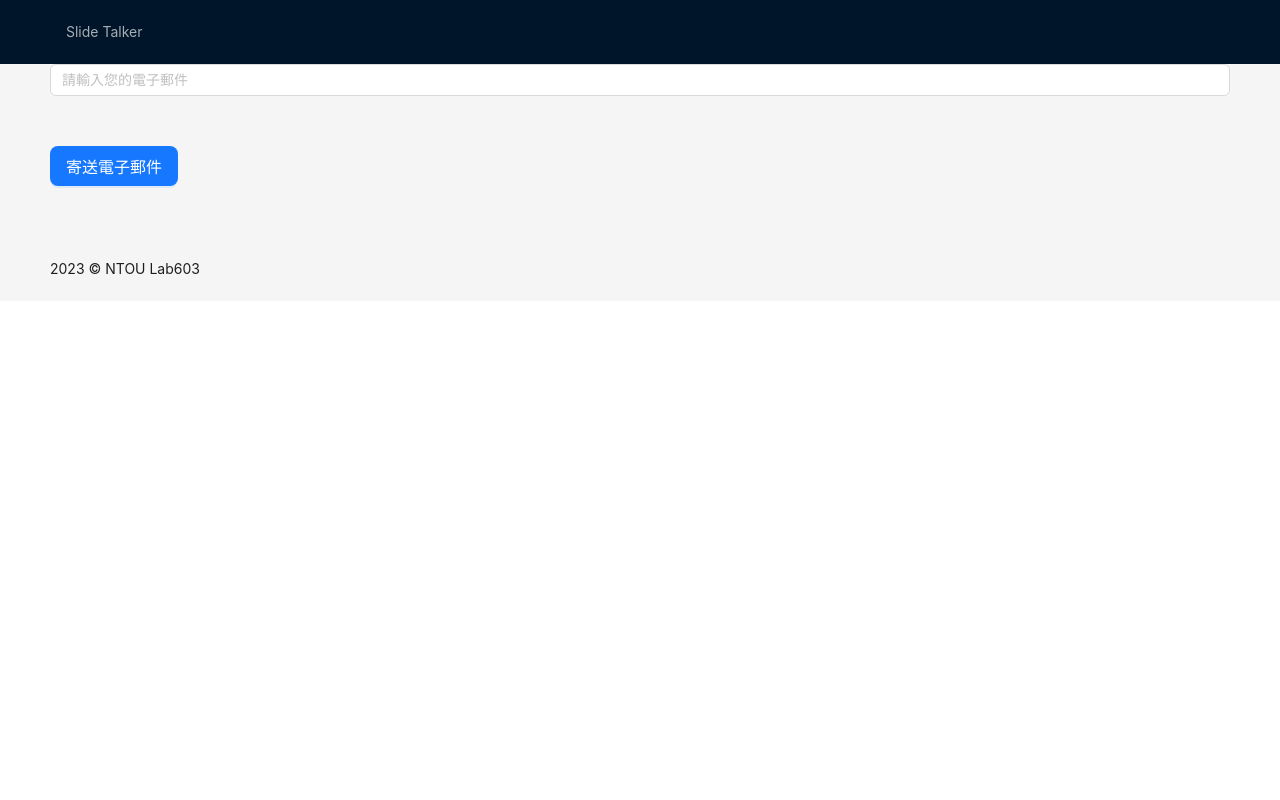
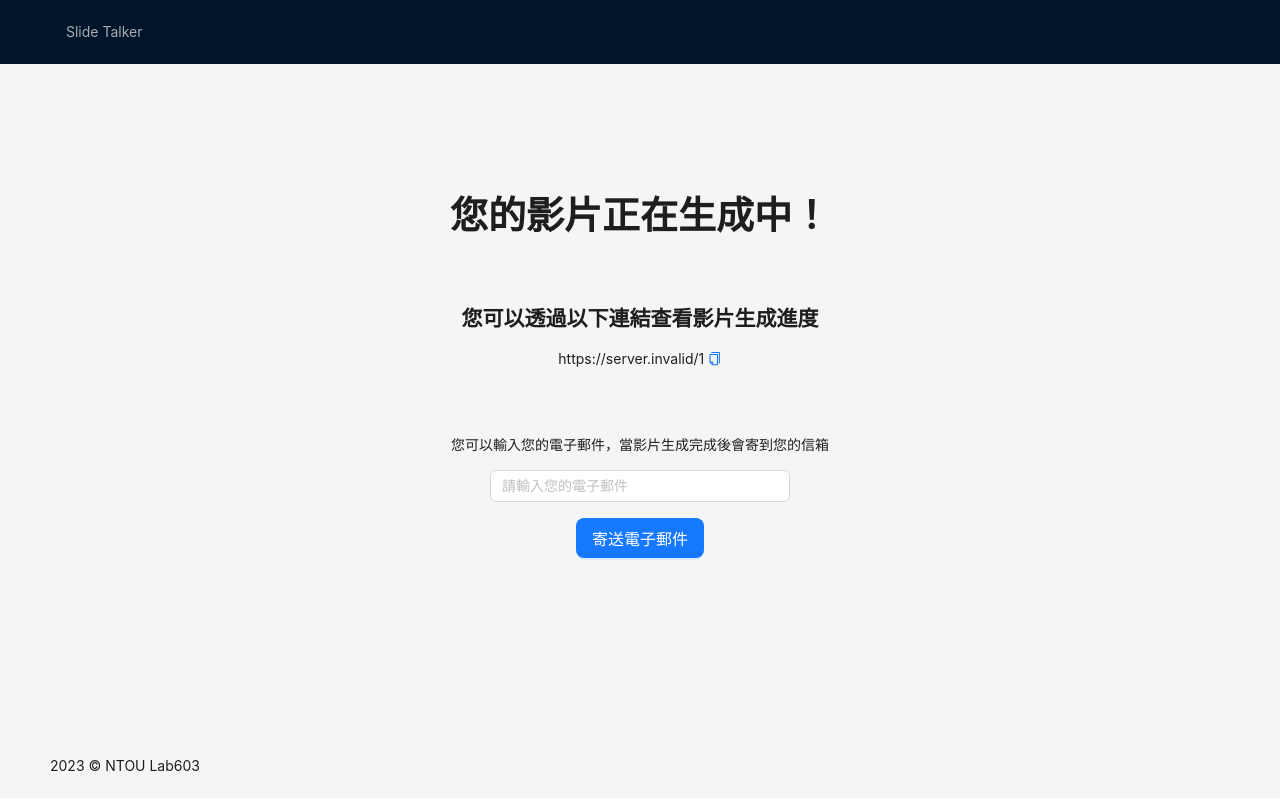
Before and after one commit to CJCSeniorProject/slide-talker-frontend, a Next.js app: page /1 in a window 1280 px wide. Built offline with nearby package versions, Linux system fonts and the light colour scheme; no server answers.

Commit message:
feat: complete code page

```diff
--- a/components/InputEmail.tsx
+++ b/components/InputEmail.tsx
@@ -2,6 +2,11 @@ import React from 'react'
 import { Button, Input, message } from 'antd'
 import { dataStore } from '@/models/data'
 import { observer } from 'mobx-react'
+import styled from 'styled-components'
+
+const Description = styled.p`
+  margin: 16px 0;
+`
 
 const InputEmail = () => {
   const sendEmail = () => {
@@ -13,11 +18,17 @@ const InputEmail = () => {
 
   return (
     <div>
-      <Input placeholder="請輸入您的電子郵件" onChange={(e) => dataStore.setEmail(e.target.value)} />
+      <Description>您可以輸入您的電子郵件，當影片生成完成後會寄到您的信箱</Description>
+      <Input
+        placeholder="請輸入您的電子郵件"
+        onChange={(e) => dataStore.setEmail(e.target.value)}
+        style={{ width: '300px' }}
+      />
+      <br />
       <Button
         type="primary"
         size="large"
-        style={{ margin: '50px 0' }}
+        style={{ margin: '16px 0' }}
         onClick={sendEmail}>寄送電子郵件</Button>
     </div>
   )
--- a/pages/[code].tsx
+++ b/pages/[code].tsx
@@ -1,11 +1,44 @@
 import React from 'react'
+import { useRouter } from 'next/router'
+import { Typography } from 'antd'
 import InputEmail from '@/components/InputEmail'
 import BaseLayout from '@/layouts/BaseLayout'
+import styled from 'styled-components'
+
+const { Text, Title } = Typography
+
+const Container = styled.div`
+  height: calc(100vh - 131px - 128px);
+  text-align: center;
+  width: 100%;
+`
+
+const GenTitle = styled(Title)`
+  margin: 128px 0;
+`
+
+const GenSubTitle = styled.h2`
+  margin: 64px 0 16px;
+`
+
+const GenLink = styled.div`
+  margin: 16px 0 64px !important;
+`
 
 const VideoProgress = () => {
+  const router = useRouter()
+  const { code } = router.query
+
   return (
     <BaseLayout>
-      <InputEmail />
+      <Container>
+        <GenTitle>您的影片正在生成中！</GenTitle>
+        <GenSubTitle>您可以透過以下連結查看影片生成進度</GenSubTitle>
+        <GenLink>
+          <Text copyable>{`${process.env.NEXT_PUBLIC_API_URL}/${code}`}</Text>
+        </GenLink>
+        <InputEmail />
+      </Container>
     </BaseLayout>
   )
 }
```
